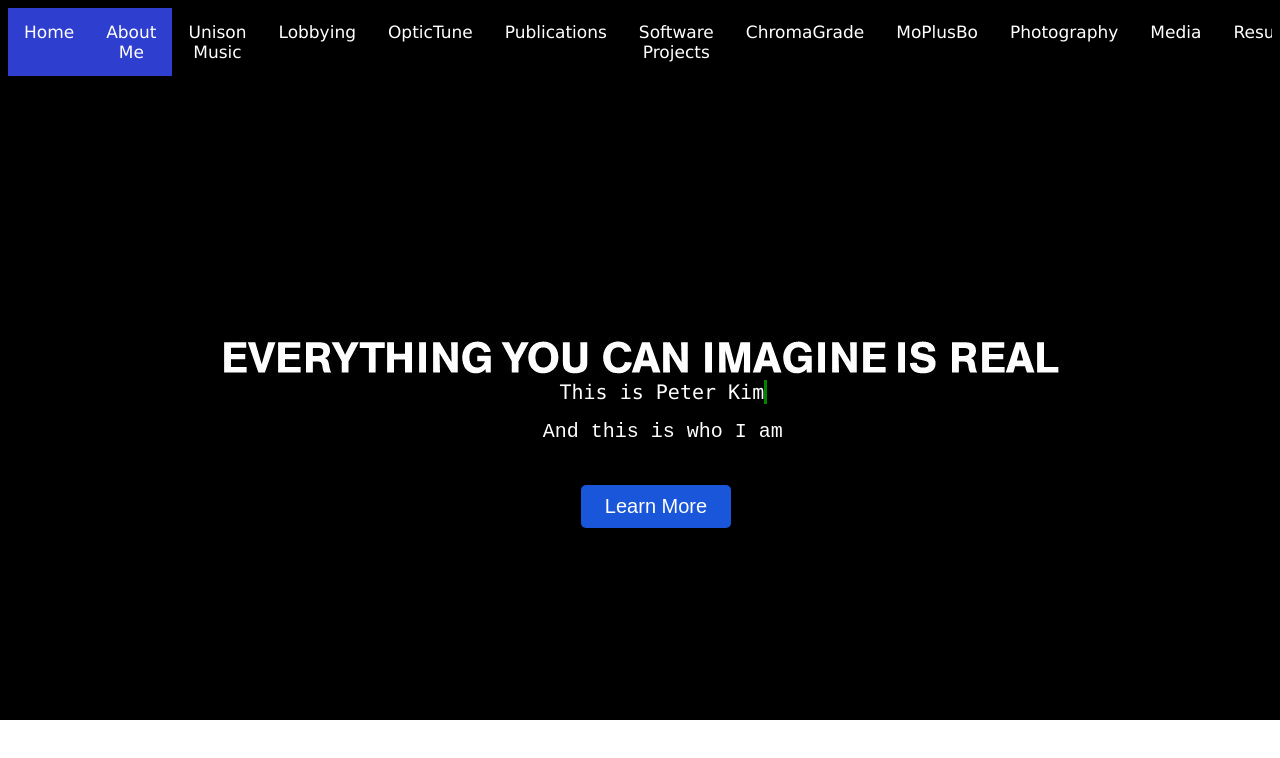
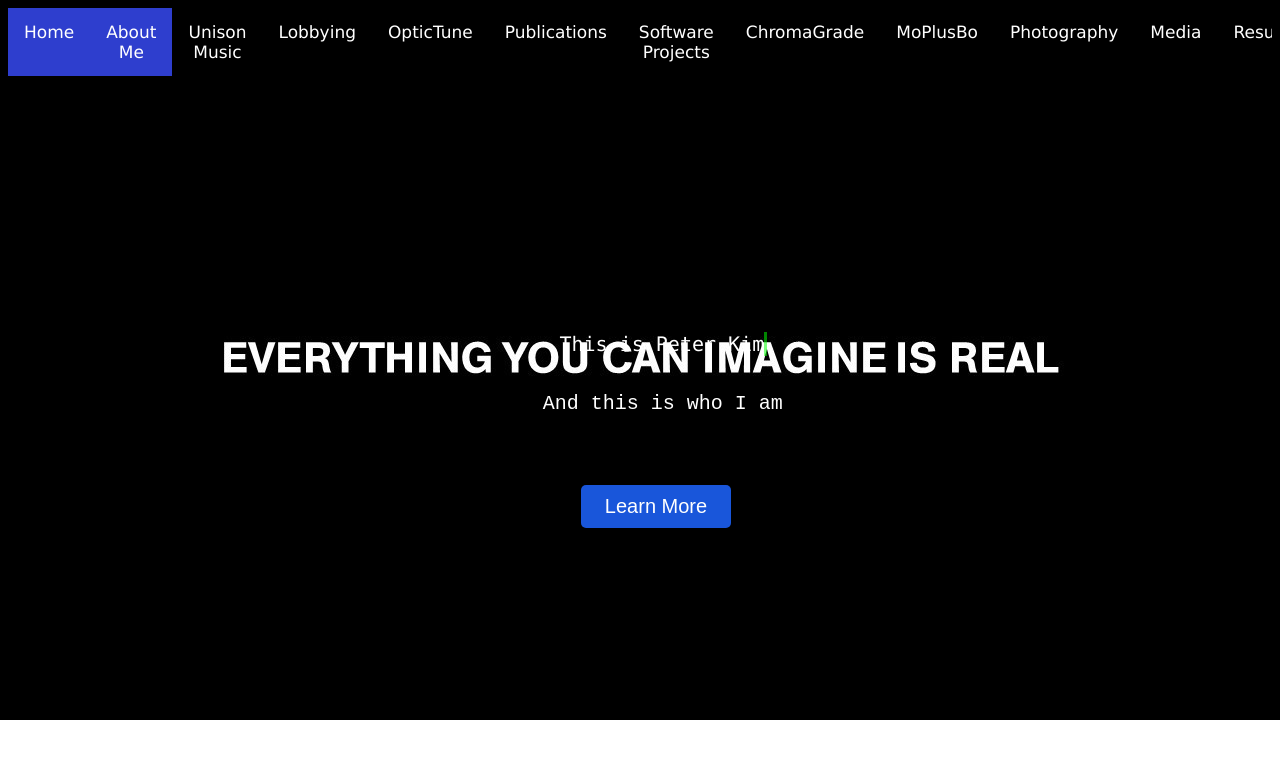
Before and after one commit to peterkim123/peterkim123.github.io, a plain HTML site: page index.html in a window 1280 px wide. Drawn offline with Linux system fonts and the light colour scheme; a script that the page names is missing.

Commit message:
Update style.css

```diff
--- a/style.css
+++ b/style.css
@@ -71,7 +71,7 @@ li {
 div.container1 p {
     position: absolute;
     left: 43.7%;
-    top: 45%;
+    top: 39%;
     font-family: "Lucida Console", "Courier New", monospace;
     font-size: 20px;
     border-right: solid 3px rgba(0,255,0,.75);
@@ -83,7 +83,7 @@ div.container1 p {
 div.container2 p {
     position:absolute;
     left: 42.4%;
-    top: 50%;
+    top: 46.5%;
     font-family:'Courier New', Courier, monospace;
     font-size: 20px;
 
```
